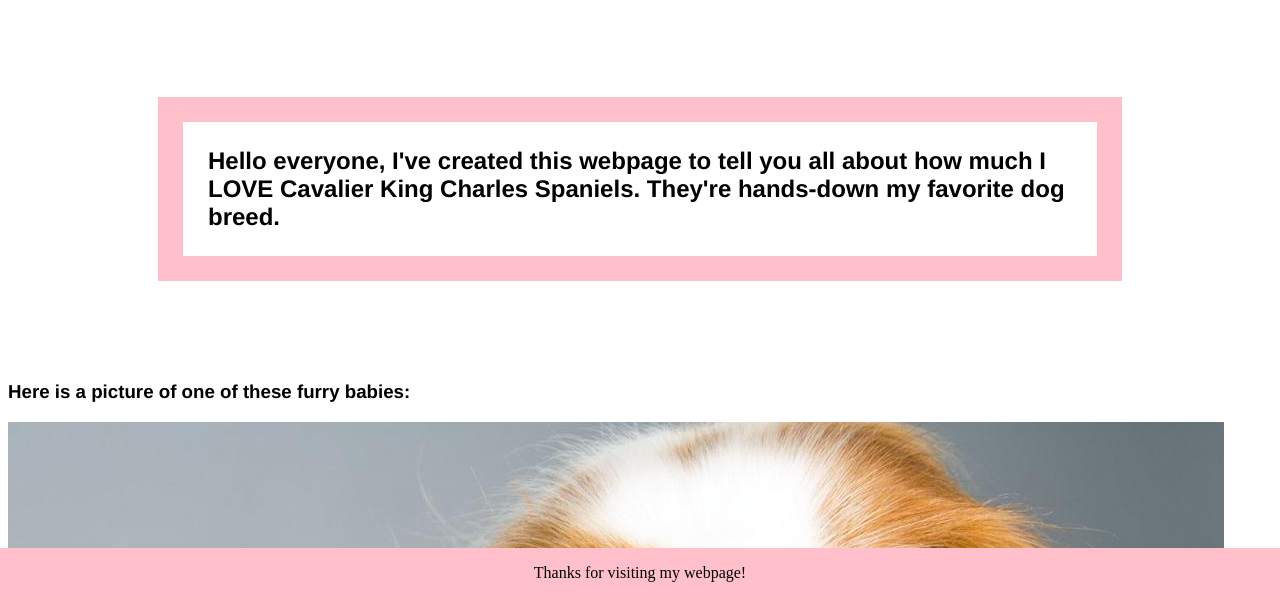
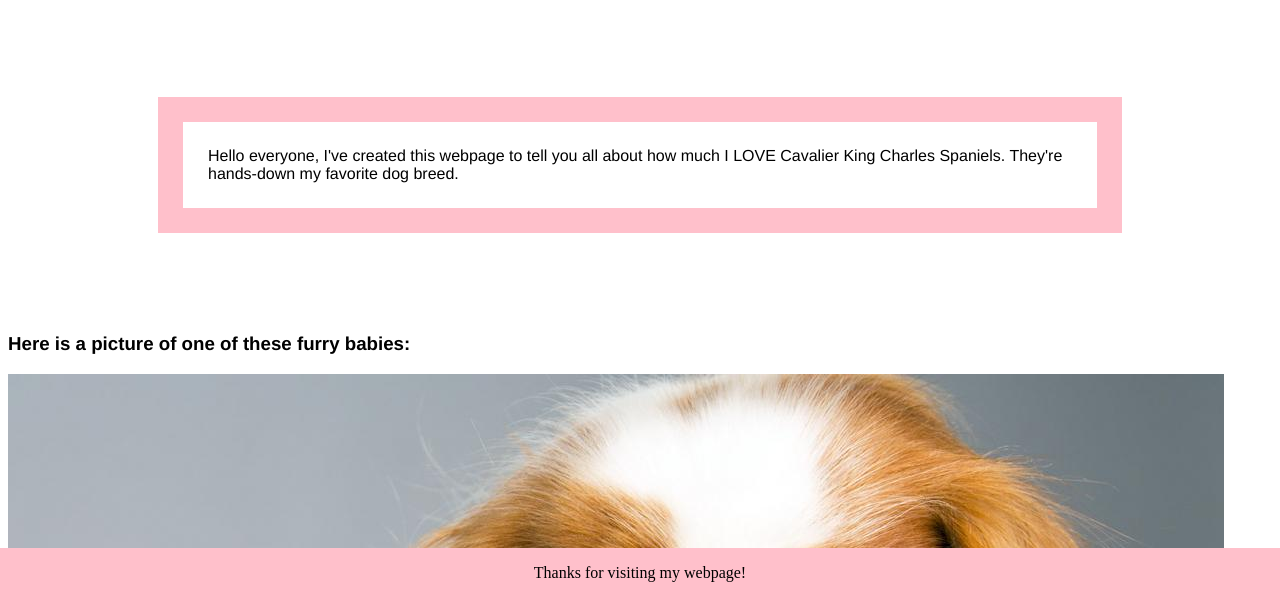
Before and after one commit to evelynnabicht/evelynnabicht.github.io, a plain HTML site: page index.html in a window 1280 px wide. Shown: the part 202-798 px from the top of the page. Drawn offline with Linux system fonts and the light colour scheme.

Commit message:
final product

```diff
--- a/index.html
+++ b/index.html
@@ -2,17 +2,19 @@
 <html>
 <head>
   <title>My Webpage</title>
+  <link rel="stylesheet" type="text/css" media="screen and (min-width 0px)" href="small.css">
+  <link rel="stylesheet" type="text/css" media="screen and (min-width 1000px)" href="medium.css">
+  <link rel="stylesheet" type="text/css" media="screen and (min-width 1400px)" href="large.css">
+
   <link rel="stylesheet" type="text/css" href="styles.css">
+
 </head>
 
   <body>
             <h1 class="title">I love Cavalier King Charles Spaniels! </h1>
 
-
-
-  <h2><p>Hello everyone,
-  I've created this webpage to tell you all about how much I LOVE Cavalier King Charles Spaniels. They're hands-down my favorite dog breed.</p></h2>
-
+  <p> Hello everyone,
+  I've created this webpage to tell you all about how much I LOVE Cavalier King Charles Spaniels. They're hands-down my favorite dog breed.</p>
 
           <h3 class="description">Here is a picture of one of these furry babies:</h3>
           <img src="kingcharles1.jpg" alt="Picture of King Charles Spaniel" style="width:1216px;height:668px;">
@@ -21,8 +23,7 @@
 
   <h4>King Charles Spaniels come in three colors...</h4>
 
-  <table id="table"border=5>
-
+  <table id="table">
           <tr>
 
     <th id="c1">Colors</th>
--- /dev/null
+++ b/large.css
@@ -0,0 +1,9 @@
+}
+
+html {
+  width:1400px;
+  margin:0px auto;
+  height: 100px;
+  background: white;
+  font-size: 27px;
+}
--- /dev/null
+++ b/medium.css
@@ -0,0 +1,9 @@
+}
+
+html {
+  width:1000px;
+  margin:0px auto;
+  height: 100px;
+  background: white;
+  font-size: 27px;
+}
--- /dev/null
+++ b/small.css
@@ -0,0 +1,7 @@
+html {
+  width:500px;
+  margin:0px auto;
+  height: 100px;
+  background: white;
+  font-size: 27px;
+}
--- a/styles.css
+++ b/styles.css
@@ -45,5 +45,4 @@ a:visited {
 
 .description {
       font-family: helvetica;
-
 }
```
